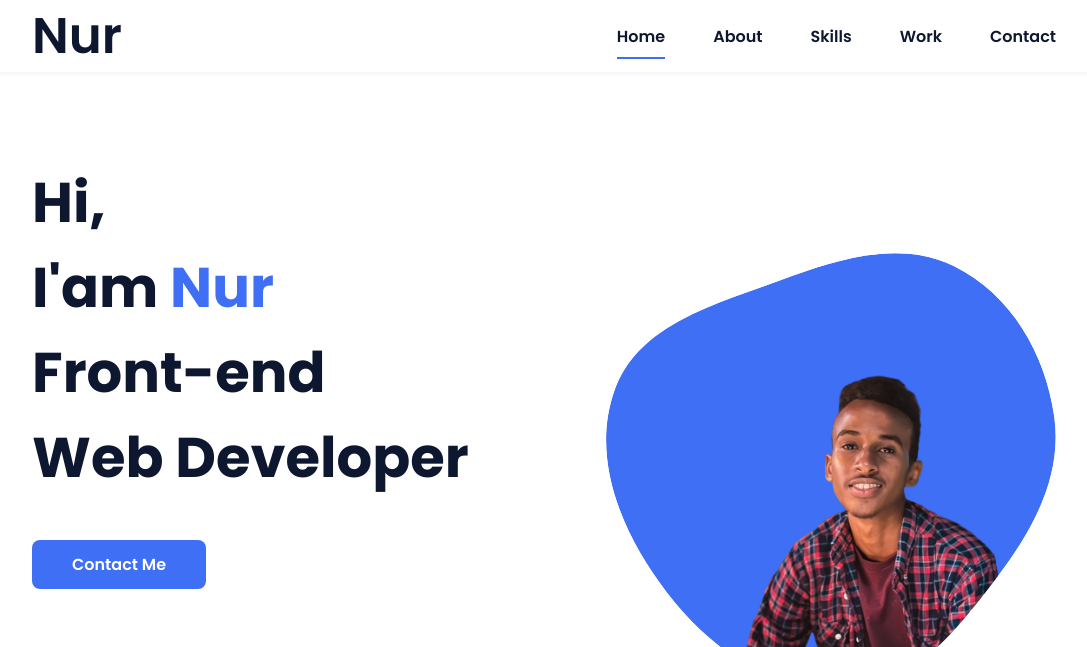
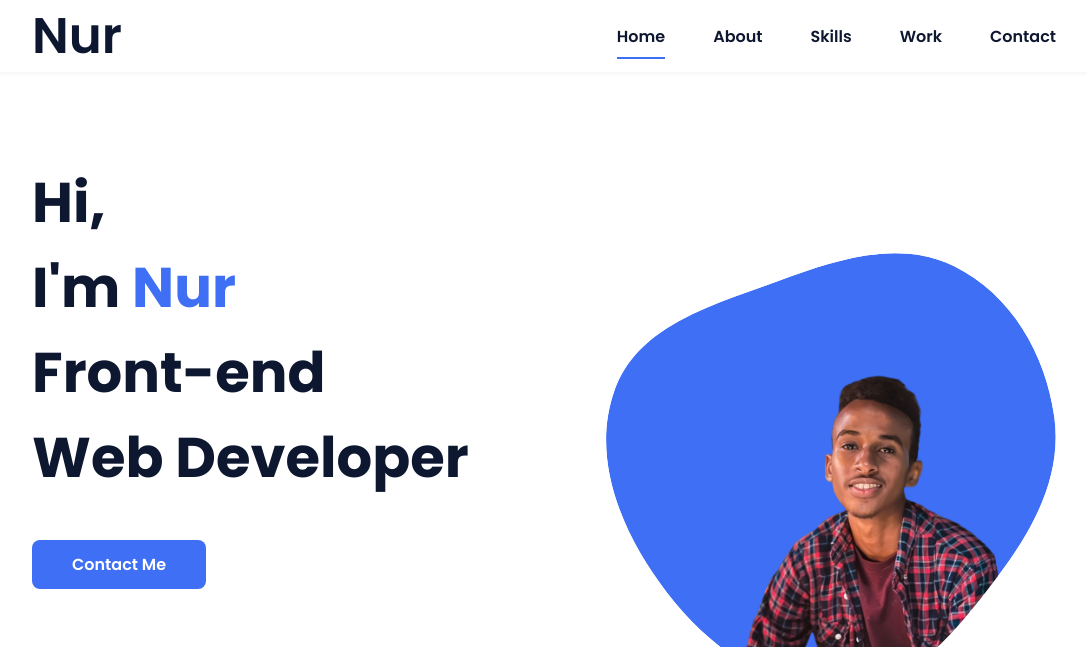
Before and after one commit to NF0mar/Personal-Portfolio, a plain HTML site: page index.html in a window 1280 px wide. Shown: the top 647 px of the page, without its empty margins (96-1183 px from the left). Drawn offline with nearby package versions, Linux system fonts and the light colour scheme; files whose address does not match are found by name.

Commit message:
Line 42 changed

```diff
--- a/index.html
+++ b/index.html
@@ -39,7 +39,7 @@
             <!--===== HOME =====-->
             <section class="home bd-grid" id="home">
                 <div class="home__data">
-                    <h1 class="home__title">Hi,<br>I'am <span class="home__title-color">Nur</span><br> Front-end <br>Web Developer</h1>
+                    <h1 class="home__title">Hi,<br>I'm <span class="home__title-color">Nur</span><br> Front-end <br>Web Developer</h1>
 
                     <a href="https://wa.me/+252612109565" class="button" target="_blank">Contact Me</a>
                 </div>
```
